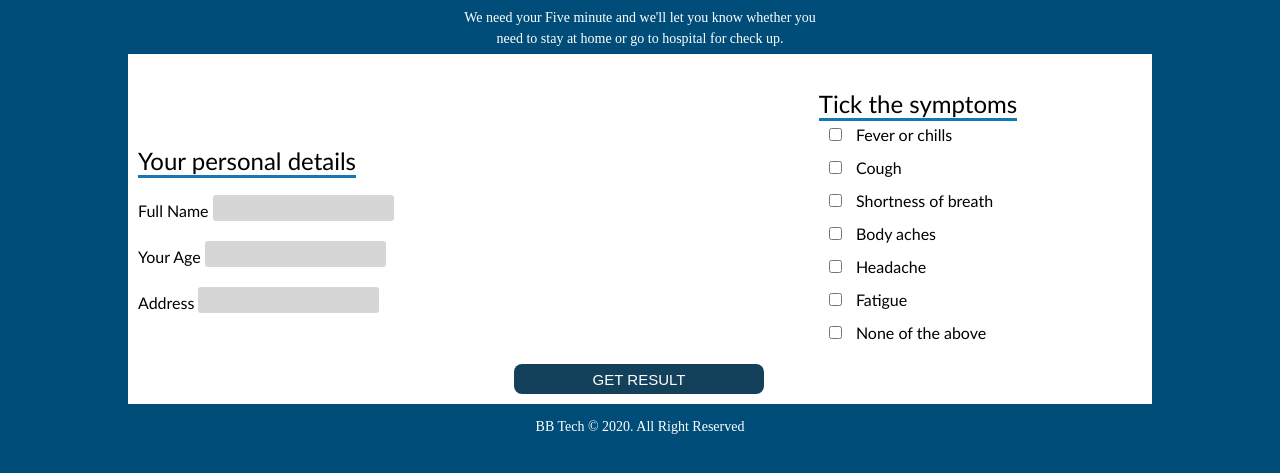
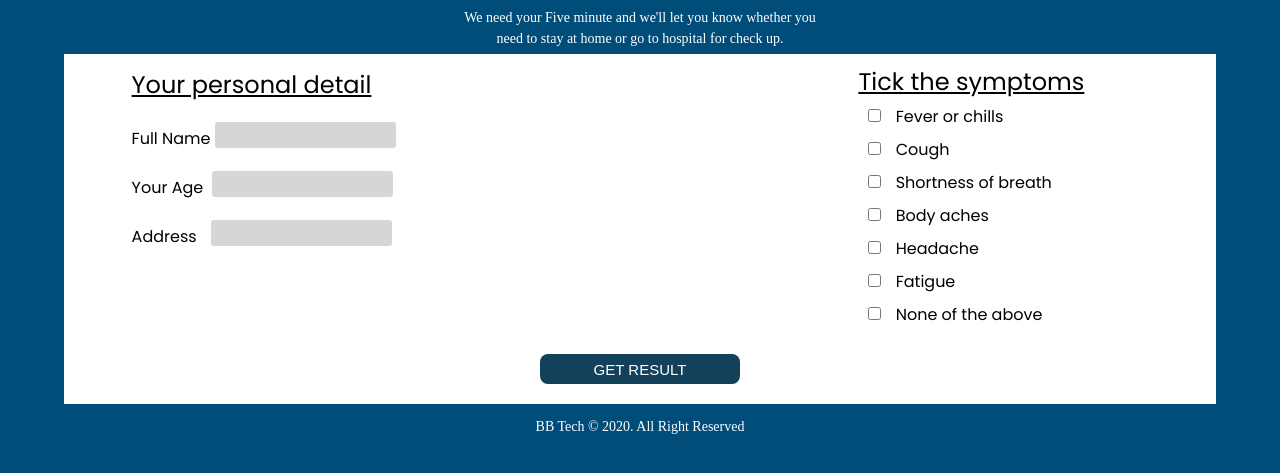
Before and after one commit to SUNILkhadka/COVID-19, a plain HTML site: page index.html in a window 1280 px wide. Shown: the part 125-598 px from the top of the page. Drawn offline with Linux system fonts and the light colour scheme.

Commit message:
Second commit

```diff
--- a/index.html
+++ b/index.html
@@ -4,6 +4,7 @@
     <meta charset="UTF-8">
     <meta name="viewport" content="width=device-width, initial-scale=1.0">
     <title>|| Corona Virus Test ||</title>
+    <link href="https://cdnjs.cloudflare.com/ajax/libs/font-awesome/5.13.0/css/all.min.css" rel="stylesheet">
     <link rel="stylesheet" href="style.css">
 </head>
 <body>
@@ -18,37 +19,27 @@
             We need your Five minute and we'll let you know whether you <br>
             need to stay at home or go to hospital for check up.
         </div>
+        <div id="main-container">
             <div id="container">
                     <div id="content1">
-                <div>
-                <span class="underline">Your personal details
-                    <br>
-                </span>
-            </div>
-                <div>
-                <label for="name">
+                        <span class="underline"> Your personal detail </span>
+                        <div class="labels">
                         Full Name
                         <input type="text" >
-                </label><br>
                         </div>
-            <div>
-                <label for="age" >
+                        <div class="labels">
                         Your Age
-                    <input type="number" name="Age" id="">
-                </label><br>
+                        <input type="text" name="Age" style="margin-left:5px ;">
                         </div>
-            <div>
-                <label for="address" >
+                        <div class="labels">
                         Address
-                    <input type="text" >
-                </label>
+                        <input type="text" name="address" style="margin-left:10px ;">
                         </div>
                     </div>
-            <div id="content2">
-                <button type="submit">GET RESULT</button>
-            </div>
+
                     <div id="content3">
-                <span class="underline">Tick the symptoms</span><div>
+                        <span class="underline">Tick the symptoms</span>
+                        <div>
                             <input type="checkbox" name="sympt1" id="sympt1" value="Fever or chills">
                             <label for="sympt1">Fever or chills</label>
                         </div>
@@ -78,6 +69,13 @@
                         </div>
                     </div>
                 </div>
+
+            <div id="button-test">
+                <input type="button" value="GET RESULT">
+
+            <!-- <i class="fas fa-registered"></i> -->
+            </div>
+        </div>
      <div id="copyright" class="White-color">
             BB Tech © 2020. All Right Reserved
      </div>
--- a/style.css
+++ b/style.css
@@ -1,3 +1,5 @@
+@import url('https://fonts.googleapis.com/css2?family=Poppins&display=swap');
+
 body{
     font-family: 'Gill Sans', 'Gill Sans MT', Calibri, 'Trebuchet MS', sans-serif;
     padding: 0px;
@@ -9,9 +11,8 @@ body{
     font-family: ArialMT;
 }
 .underline{
-    font-size: x-large;
-    border-bottom:3px solid rgb(20, 121, 179);
-    margin-bottom: 10px;
+    font-size: 24px;
+    text-decoration: underline;
 }
 
 #main{
@@ -48,65 +49,76 @@ body{
     text-align: center;
     line-height: 1.5em;
 }
-#container{
+#main-container{
+    font-family: 'Poppins', sans-serif;
     margin-top: 5px;
-    width: 80%;
-    height: 350px;
+    width: 90%;
     background-color: #ffffff;
     align-self: center;
     display: flex;
-    flex-flow: row nowrap;
+    flex-flow: column;
+    align-items: center;
+}
+#container{
+    width: 90%;
+    height:300px;
+    align-self: center;
+    display: flex;
+    justify-content: space-between;
 }
 
 #content1{
-    align-self: center;
-    width: 50%;
-    height: 80%;
-    text-align: left;
+    align-self: flex-start;
+    text-align:left;
+    height: 100%;
     padding-left: 10px;
+    padding-top: 13px;
     display: flex;
     flex-flow: column;
-    justify-content: center;
+    flex: 1;
 }
-#content2{
-    align-self: flex-end;
-    width: 20%;
+.labels{
 
 }
-#content2 button{
+#content3{
+    height: 100%;
+    width: 300px;
+    padding-top: 10px;
+    text-align: left;
+    justify-content: flex-start;
+    display: flex;
+    flex-flow: column;
+}
+
+#main-container input[type=button]{
     background-color: rgb(19, 64, 90);
     color: #ffffff;
-    width: 250px;
+    width: 200px;
     height: 30px;
     font-size:15px;
     border:#004D7A;
     border-radius: 8px;
-    margin-bottom: 10px;
-    position: relative;
-    left: -100px;
+    margin-bottom: 20px;
 }
-#content2 button:hover{
+#main-container input[type=button]:hover{
     opacity: 0.8;
 }
-button:active{
+
+
+input[type=button]:active{
     text-decoration:none ;
     border: none;
 }
-#content3{
-    align-self: center;
-    width: 35%;
-    height: 80%;
-    text-align: left;
 
-}
 
-#content1 input[type=text], input[type=number]{
+#content1 input[type=text]{
     padding-top: 10px;
     margin-top: 20px;
     background-color:#D6D6D6;
     border-style: none;
     border-radius: 3px;
-    box-sizing: border-box;
+
+
 }
 #content3 input[type=checkbox]{
     margin: 10px;
```
Lines whose indentation alone changed are shown as unchanged.
